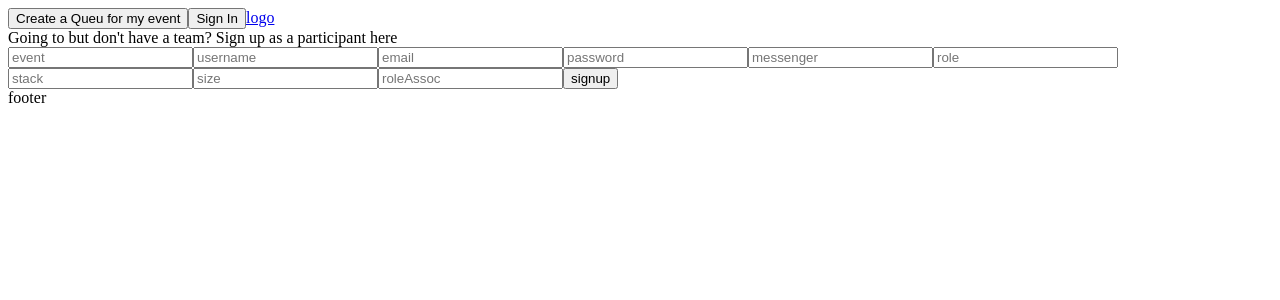
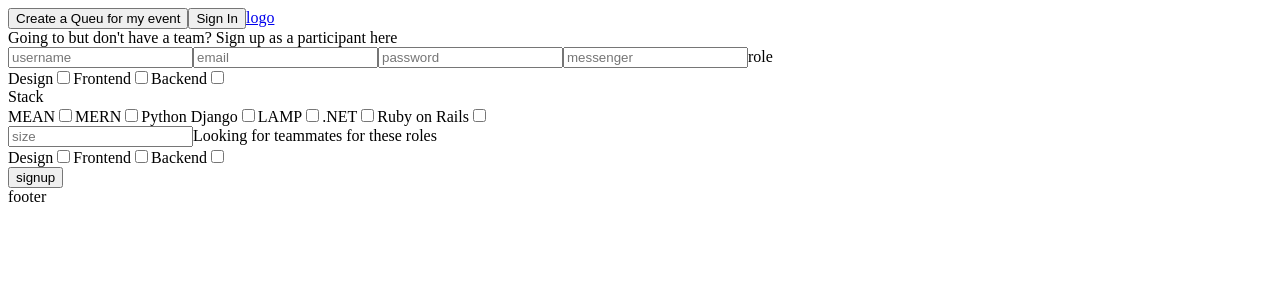
Before and after one commit to Xigrux/queu, a React (Create React App) app in the folder frontend/: page /1 in a window 1280 px wide. Shown: the top 300 px of the page. Built offline with nearby package versions, Linux system fonts and the light colour scheme; no server answers.

Commit message:
userform no attached to backend

```diff
--- a/frontend/src/compotents/CAQ.jsx
+++ b/frontend/src/compotents/CAQ.jsx
@@ -8,7 +8,8 @@ class caq extends Component {
     this.state = {
       event: undefined,
       email: undefined,
-      password: undefined
+      password: undefined,
+      maxTeamSize: undefined
     };
   }
 
@@ -20,6 +21,7 @@ class caq extends Component {
     data.append("event", this.state.event);
     data.append("email", this.state.email);
     data.append("password", this.state.password);
+    data.append("maxTeamSize", this.state.maxTeamSize);
 
     let response = await fetch("/create-a-queu", {
       method: "POST",
@@ -52,6 +54,11 @@ class caq extends Component {
     this.setState({ password: e.target.value });
     console.log(this.state);
   };
+  handleMaxTeamSize = e => {
+    e.preventDefault();
+    this.setState({ maxTeamSize: e.target.value });
+    console.log(this.state);
+  };
 
   render() {
     return (
@@ -75,6 +82,12 @@ class caq extends Component {
             name="password"
             placeholder="password"
           ></input>
+          <input
+            onChange={this.handleMaxTeamSize}
+            type="number"
+            name="maxTeamSize"
+            placeholder="max team size"
+          ></input>
           <button type="submit">Create my Queu</button>
         </form>
       </section>
--- a/frontend/src/compotents/Landing.jsx
+++ b/frontend/src/compotents/Landing.jsx
@@ -20,18 +20,19 @@ class landing extends Component {
     let resBody = await response.text();
 
     let eventObj = JSON.parse(resBody);
-    console.log(eventObj);
 
-    this.setState({ event: eventObj.event });
+    this.setState({ event: eventObj.event, maxTeamSize: eventObj.maxTeamSize });
+
+    this.props.dispatch({ type: "load-event", event: eventObj });
   };
 
   render() {
     if (this.props.match.params.eventID) {
       return (
         <section>
-          Going to {this.state.event} but don't have a team? Sign up as a
+          Going to <b>{this.state.event}</b> but don't have a team? Sign up as a
           participant here
-          <PTRegistration></PTRegistration>
+          <PTRegistration maxTeamSize={this.state.maxTeamSize}></PTRegistration>
         </section>
       );
     } else {
--- a/frontend/src/compotents/PTRegistration.jsx
+++ b/frontend/src/compotents/PTRegistration.jsx
@@ -29,15 +29,86 @@ class ptregistration extends Component {
     return (
       <section>
         <form onSubmit={this.register}>
-          <input type="text" name="event" placeholder="event"></input>
-          <input type="text" name="username" placeholder="username"></input>
-          <input type="text" name="email" placeholder="email"></input>
-          <input type="text" name="password" placeholder="password"></input>
-          <input type="text" name="messenger" placeholder="messenger"></input>
-          <input type="text" name="role" placeholder="role"></input>
-          <input type="text" name="stack" placeholder="stack"></input>
-          <input type="text" name="size" placeholder="size"></input>
-          <input type="text" name="roleAssoc" placeholder="roleAssoc"></input>
+          <input
+            type="text"
+            onChange={this.handleUsername}
+            name="username"
+            placeholder="username"
+          ></input>
+
+          <input
+            type="text"
+            onChange={this.handleEmail}
+            name="email"
+            placeholder="email"
+          ></input>
+
+          <input
+            type="text"
+            onChange={this.handlePassword}
+            name="password"
+            placeholder="password"
+          ></input>
+
+          <input
+            type="text"
+            onChange={this.handleM}
+            name="messenger"
+            placeholder="messenger"
+          ></input>
+
+          <label>role</label>
+          <form onChange={this.handleRole} name="role">
+            <label for="pt-design">Design</label>
+            <input value="design" id="pt-design" type="checkbox"></input>
+            <label for="pt-frontend">Frontend</label>
+            <input value="frontend" id="pt-frontend" type="checkbox"></input>
+            <label for="pt-backend">Backend</label>
+            <input value="backend" id="pt-backend" type="checkbox"></input>
+          </form>
+
+          <label>Stack</label>
+          <form onChange={this.handleStack} name="stack">
+            <label for="pt-mean">MEAN</label>
+            <input value="mean" id="pt-mean" type="checkbox"></input>
+            <label for="pt-mern">MERN</label>
+            <input value="mern" id="pt-mern" type="checkbox"></input>
+            <label for="pt-python">Python Django</label>
+            <input value="python" id="pt-python" type="checkbox"></input>
+            <label for="pt-lamp">LAMP</label>
+            <input value="lamp" id="pt-lamp" type="checkbox"></input>
+            <label for="pt-net">.NET</label>
+            <input value="net" id="pt-net" type="checkbox"></input>
+            <label for="pt-ruby">Ruby on Rails</label>
+            <input value="ruby" id="pt-ruby" type="checkbox"></input>
+          </form>
+
+          <input
+            type="number"
+            max={parseInt(this.props.maxTeamSize)}
+            onChange={this.handleSize}
+            name="size"
+            placeholder="size"
+          ></input>
+
+          <label>Looking for teammates for these roles</label>
+          <form onChange={this.handleRoleAssoc} name="roleAssoc">
+            <label for="roleAssoc-design">Design</label>
+            <input value="design" id="roleAssoc-design" type="checkbox"></input>
+            <label for="roleAssoc-frontend">Frontend</label>
+            <input
+              value="frontend"
+              id="roleAssoc-frontend"
+              type="checkbox"
+            ></input>
+            <label for="roleAssoc-backend">Backend</label>
+            <input
+              value="backend"
+              id="roleAssoc-backend"
+              type="checkbox"
+            ></input>
+          </form>
+
           <button type="submit">signup</button>
         </form>
       </section>
--- a/frontend/src/store.js
+++ b/frontend/src/store.js
@@ -3,14 +3,20 @@ let reducer = (state, action) => {
   if (action.type === "login") {
     return { ...state, authStatus: action.authStatus };
   }
+
   if (action.type === "logout") {
     return { ...state, authStatus: { type: undefined, isLoggedIn: false } };
+  }
+
+  if (action.type === "load-event") {
+    return { ...state, event: action.event };
   }
   return state;
 };
 
 let initialState = {
-  authStatus: { type: "OG", isLoggedIn: false }
+  authStatus: { type: "OG", isLoggedIn: false },
+  event: undefined
 };
 
 let store = createStore(
```
Also changed, not shown: 1 other file (tests, documents, lock files or other folders).
